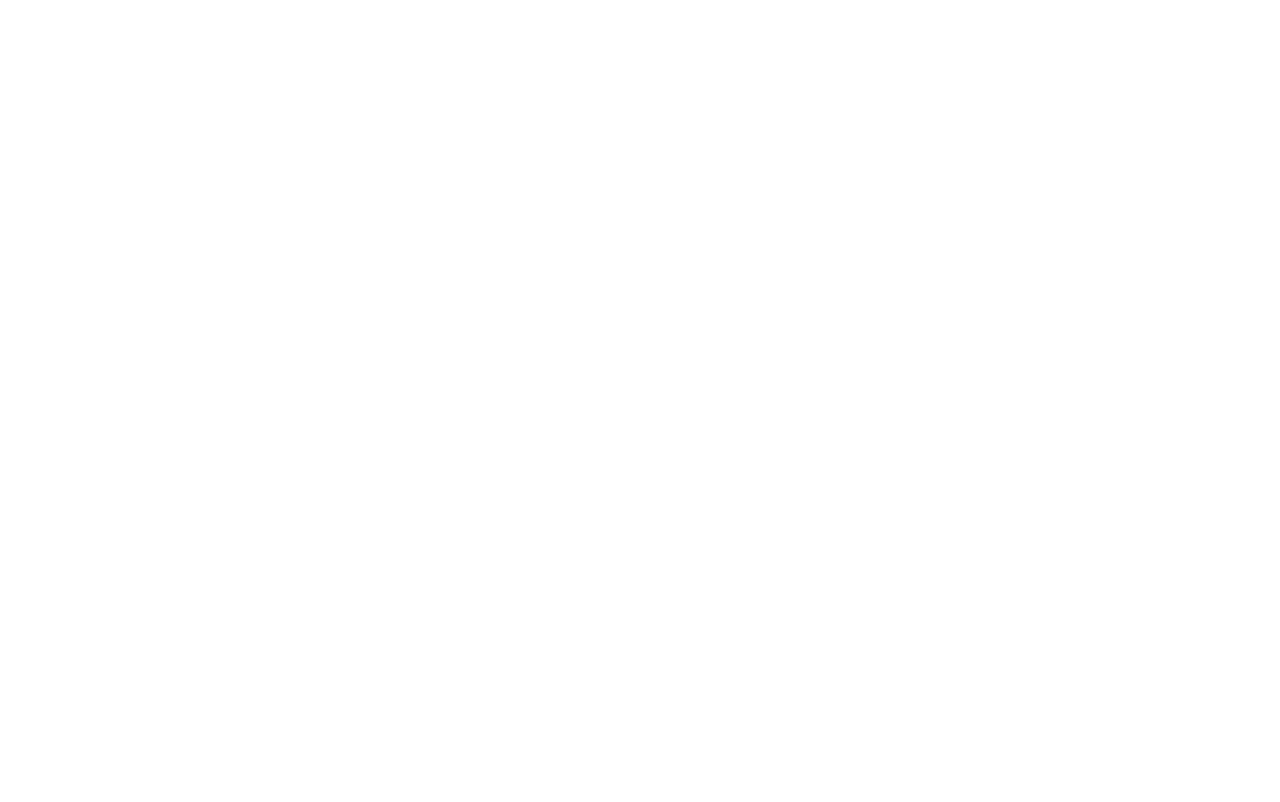
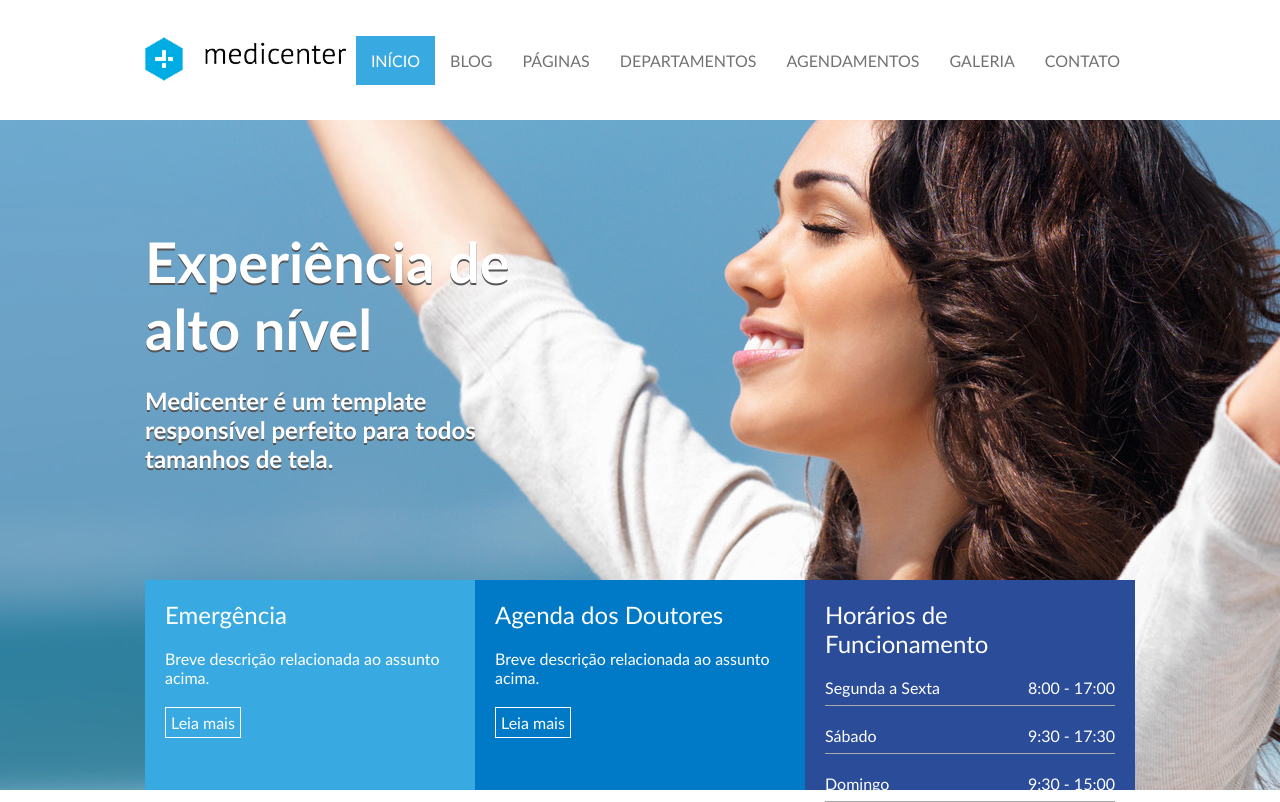
Before and after one commit to ThiagoMaklin/projeto-medicenter, a plain HTML site: page index.html in a window 1280 px wide. Drawn offline with Linux system fonts and the light colour scheme.

Commit message:
Primeiros trabalhos no layout da página inicial

```diff
--- /dev/null
+++ b/assets/css/style.css
@@ -0,0 +1,154 @@
+* {
+    font-family: 'Calibri', sans-serif;
+}
+
+body {
+    margin: 0px;
+    padding: 0px;
+}
+
+header {
+    display: flex;
+    justify-content: center;
+    height: 120px;
+}
+
+.container {
+    display:flex;
+    justify-content: space-between;
+    width: 990px;
+}
+
+.logo {
+    display: flex;
+    align-items: center;
+}
+
+.menu {
+    display: flex;
+    align-items: center;
+}
+
+nav ul, nav li {
+    list-style: none;
+    margin: 0px;
+    padding: 0px;
+}
+
+nav ul {
+    display: flex;
+}
+
+nav a {
+    display: block;
+    padding: 15px;
+    text-decoration: none;
+    text-transform: uppercase;
+    color: #727272;
+}
+
+nav .active, nav a:hover {
+    background-color: #39aae1;
+    color: #ffffff
+}
+
+#banner {
+    display: flex;
+    justify-content: center;
+    background-image: url(../images/img1.jpg);
+    background-position: center;
+    background-size: cover;
+    height: 670px;
+}
+
+.column {
+    flex-direction: column;
+}
+
+.banner_headline {
+    display: flex;
+    flex: 1;
+    flex-direction: column;
+    justify-content: center;
+}
+
+.banner_headline h1 {
+    max-width: 400px;
+    margin: 0px;
+    padding: 0px;
+    color: #ffffff;
+    font-size: 56px;
+    text-shadow: 0px 2px 0px #555;
+}
+
+.banner_headline h2 {
+    max-width: 400px;
+    margin: 0px;
+    padding: 0px;
+    padding-top: 24px;
+    color: #ffffff;
+    font-size: 24px;
+    text-shadow: 0px 2px 0px #555;
+}
+
+.banner_options {
+    height: 210px;
+    display: flex;
+}
+
+.banner1, .banner2, .banner3 {
+    flex: 1;
+    color: #fff;
+    padding: 20px;
+}
+
+.banner1 {
+    background-color:#39aae1;
+}
+
+.banner2 {
+    background-color:#0079c7;
+}
+
+.banner3 {
+    background-color:#2b4c99;
+}
+
+.banner_title {
+    font-size: 24px;
+}
+
+.banner_desc {
+    font-size: 16px;
+    margin-top: 20px;
+    margin-bottom: 20px;
+}
+
+.banner_options a{
+    display: inline-block;
+    padding: 5px;
+    border: 1px solid #fff;
+    color: #fff;
+    font-size: 16px;
+    text-decoration: none;
+}
+
+.banner_opening {
+    display: flex;
+    flex-direction: column;
+}
+
+.opening1, .opening2, .opening3 {
+    display: flex;
+    justify-content: space-between;
+    margin-top: 20px;
+    border-bottom: 1px solid #aaa;
+}
+
+.banner_days {
+    padding-bottom: 8px;
+}
+
+.banner_hours {
+    padding-bottom: 8px;
+}
--- a/index.html
+++ b/index.html
@@ -3,9 +3,84 @@
 <head>
     <meta charset="UTF-8">
     <meta name="viewport" content="width=device-width, initial-scale=1.0">
+    <link rel="stylesheet" type="text/css" href="assets/css/style.css">
+    <link rel="shortcut icon" href="assets/images/favicon-medicenter.svg" type="image/x-icon">
     <title>MediCenter</title>
 </head>
 <body>
+    <header>
+        <div class="container">
+            <div class="logo">
+                <a href=""> <img src="assets/images/logo.png" alt="Logomarca MediCenter"></a>
+            </div>
 
+            <div class="menu">
+                <nav>
+                    <ul>
+                        <li> <a href="" class="active">Início</a> </li>
+                        <li> <a href="">Blog</a> </li>
+                        <li> <a href="">Páginas</a> </li>
+                        <li> <a href="">Departamentos</a> </li>
+                        <li> <a href="">Agendamentos</a> </li>
+                        <li> <a href="">Galeria</a> </li>
+                        <li> <a href="">Contato</a> </li>
+                    </ul>
+                </nav>
+            </div>
+
+        </div>
+    </header>
+
+    <section id="banner">
+        <div class="container column">
+            <div class="banner_headline">
+                <h1>Experiência de alto nível</h1>
+                <h2>Medicenter é um template responsível perfeito para todos tamanhos de tela.</h2>
+            </div>
+
+            <div class="banner_options">
+                <div class="banner1">
+                    <div class="banner_title">Emergência</div>
+                    <div class="banner_desc">Breve descrição relacionada ao assunto acima.</div>
+                    <a href="">Leia mais</a>
+                </div>
+
+                <div class="banner2">
+                    <div class="banner_title">Agenda dos Doutores</div>
+                    <div class="banner_desc">Breve descrição relacionada ao assunto acima.</div>
+                    <a href="">Leia mais</a>
+                </div>
+
+                <div class="banner3">
+                    <div class="banner_title">Horários de Funcionamento</div>
+                    <div class="banner_opening">
+                        <div class="opening1">
+                            <div class="banner_days">Segunda a Sexta</div>
+                            <div class="banner_hours">8:00 - 17:00</div>
+                        </div>
+
+                        <div class="opening2">
+                            <div class="banner_days">Sábado</div>
+                            <div class="banner_hours">9:30 - 17:30</div>
+                        </div>
+
+                        <div class="opening3">
+                            <div class="banner_days">Domingo</div>
+                            <div class="banner_hours">9:30 - 15:00</div>
+                        </div>
+                    </div>
+                </div>
+            </div>
+        </div>
+
+   </section>
+
+   <section>
+
+   </section>
+
+   <footer>
+
+   </footer>
 </body>
 </html>
```
Also changed, not shown: assets/images/favicon-medicenter.svg (added), assets/images/img1.jpg (added), assets/images/logo.png (added).
